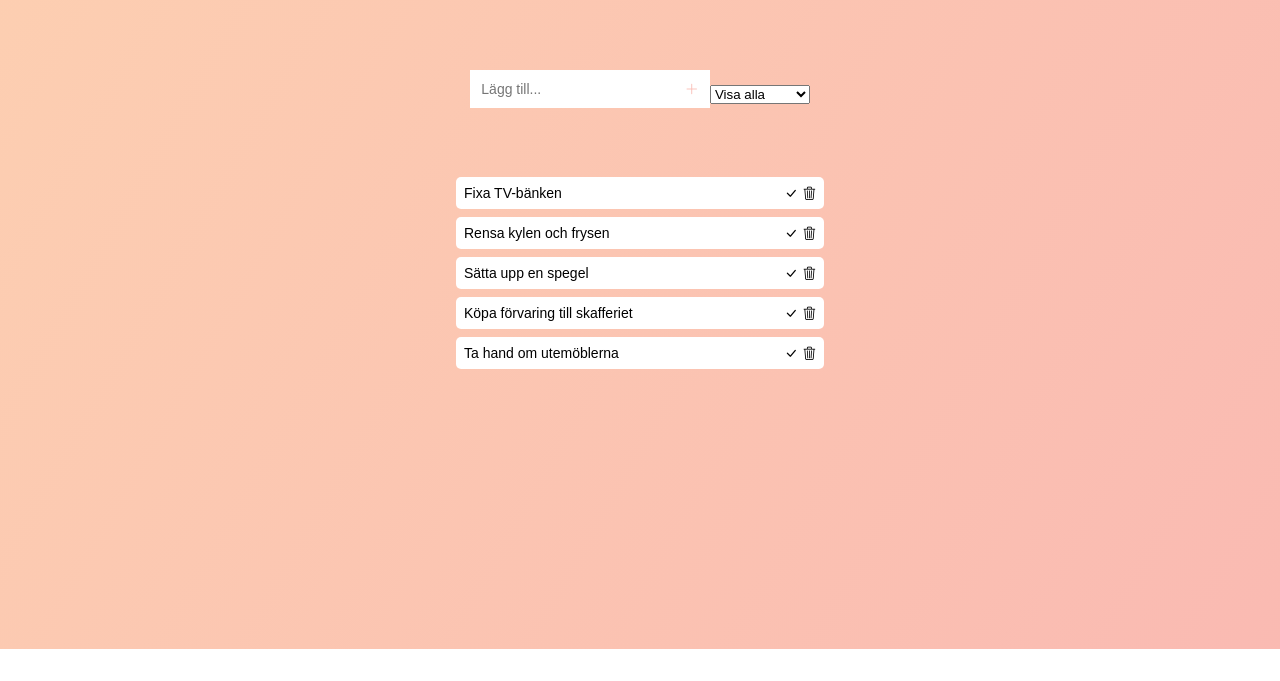
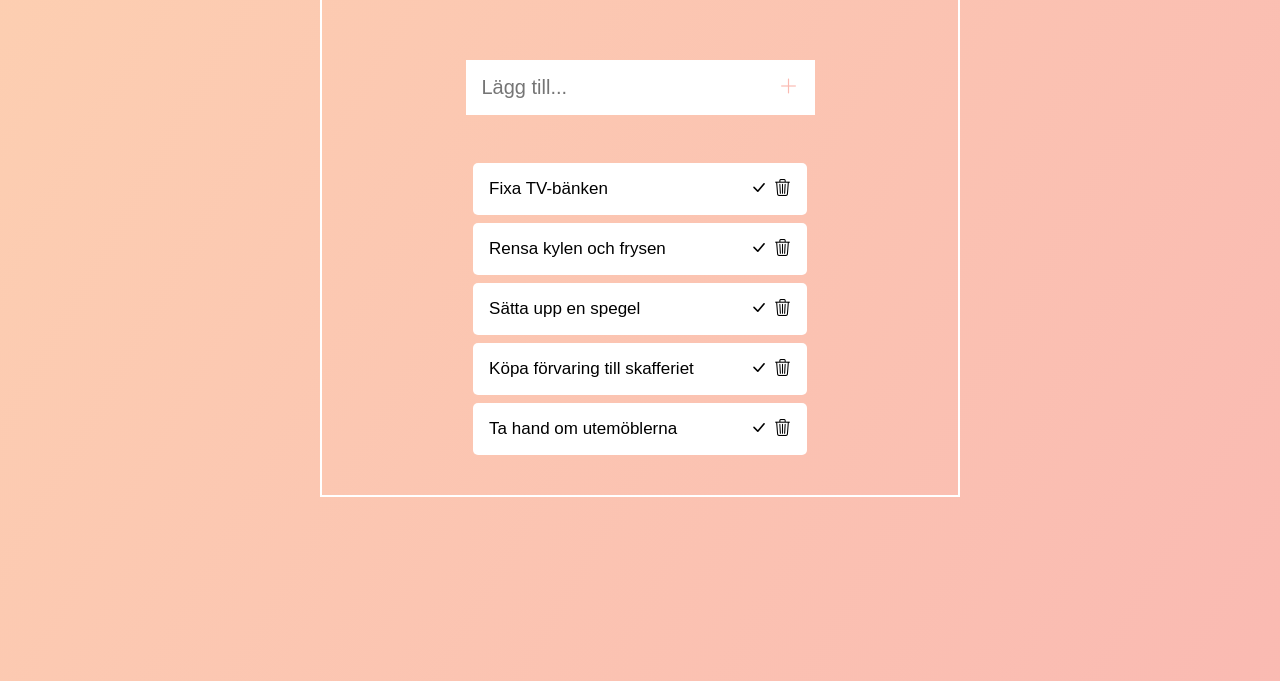
Before and after one commit to Cassandrabook/To-do-list, a website built with Parcel: page src/index.html in a window 1280 px wide. Shown: the part 151-832 px from the top of the page. Before the commit the page ends 800 px from the top, so only its background shows below. Built offline with nearby package versions, Linux system fonts and the light colour scheme.

Commit message:
changed my styling

```diff
--- a/src/index.html
+++ b/src/index.html
@@ -8,13 +8,13 @@
 
     <link rel="stylesheet" href="scss/main.scss">
     <link rel="stylesheet" href="https://cdn.jsdelivr.net/npm/bootstrap-icons@1.9.1/font/bootstrap-icons.css">
-    <script defer src="js/main.js"></script>
+    <script defer src="js/main.js" type="module"></script>
 </head>
 <body>
 
     <main class="container">
         <div class="title">
-            <h1>My To-do List</h1>
+            <h1>Min To-do Lista</h1>
         </div>
 
         <form class="form">
@@ -22,13 +22,6 @@
             <button class="form__button" type="button" id="todo-btn">
                 <i class="bi bi-plus-lg"></i>
             </button>
-            <div class="form__select">
-                <select name="todos" class="form__selectTodo">
-                    <option value="all">Visa alla</option>
-                    <option value="all">Visa färdiga</option>
-                    <option value="all">Visa ofärdiga</option>
-                </select>
-            </div>
         </form>
 
         <div class="todo" id="todo-container">
--- a/src/js/main.js
+++ b/src/js/main.js
@@ -1,9 +1,10 @@
+// import { todo } from "./models/todo";
+
 let todoList = document.getElementById("todo-list");
 let todoBtn = document.getElementById("todo-btn");
 
 todoBtn.addEventListener("click", addTodo);
 
-//Klass med objekt
 class Todo {
   constructor(todoName) {
     this.todoName = todoName;
@@ -19,10 +20,9 @@ let fifthTodo = new Todo("Ta hand om utemöblerna");
 
 let myTodos = [firstTodo, secoundTodo, thirdTodo, fourthTodo, fifthTodo];
 
-//for loop för min todos
 function createHtml() {
-    // saveToLs();
     todoList.innerHTML = "";
+
   for (let i = 0; i < myTodos.length; i++) {
     let todoLi = document.createElement("li");
     todoLi.classList.add("todo__item");
@@ -30,7 +30,6 @@ function createHtml() {
 
     if(myTodos[i].done === true) {
         todoLi.classList.toggle("complited");
-
     }
 
     todoList.appendChild(todoLi);
@@ -58,16 +57,14 @@ function createHtml() {
     });
 
     function checkItem() {
-    //   todoLi.classList.toggle("complited");
       console.log(myTodos);
       myTodos[i].done = !myTodos[i].done;
-      createHtml();
+      createHtml(event);
     }
   }
 }
 
 function removeItem(removeItem) {
-    //   todoLi.remove();
       console.log(myTodos);
       myTodos.splice(removeItem, 1);
       createHtml();
@@ -75,7 +72,6 @@ function removeItem(removeItem) {
 
 createHtml();
 
-//funktion för min input knapp//
 function addTodo() {
   todoList.innerHTML = "";
 
--- /dev/null
+++ b/src/js/models/todo.js
@@ -0,0 +1,6 @@
+export class Todo {
+    constructor(todoName) {
+      this.todoName = todoName;
+      this.done = false;
+    }
+  }
--- /dev/null
+++ b/src/scss/_buttons.scss
@@ -0,0 +1,37 @@
+@use "colors" as c;
+
+@mixin btnCompleted {
+    &__btnCompleted{
+        margin-right: 7px;
+        border: none;
+        background: c.$main-color;
+        cursor: pointer;
+        transition: all 0.3s ease;
+
+        .bi-check-lg{
+            pointer-events: none;
+            font-size: 17px;
+        }
+    }
+
+    &__btnCompleted:hover{
+        color: rgb(4, 235, 23);
+    }
+}
+
+@mixin btnRemove {
+    &__btnDelete{
+        border: none;
+        background: c.$main-color;
+        cursor: pointer;
+        transition: all 0.3s ease;
+
+        .bi-trash3{
+            pointer-events: none;
+            font-size: 17px;
+        }
+    }
+    &__btnDelete:hover{
+        color: red;
+    }
+}
--- /dev/null
+++ b/src/scss/_colors.scss
@@ -0,0 +1,7 @@
+$first-bgc-color: rgba(252, 189, 147, 0.72);
+
+$second-bgc-color: rgb(250, 186, 178);
+
+$main-color: white;
+
+$text-color: black;
--- a/src/scss/_hero.scss
+++ b/src/scss/_hero.scss
@@ -1,3 +1,7 @@
+@use "colors" as c;
+@use "mixins" as m;
+@use "buttons" as b;
+
 *{
     margin: 0;
     padding: 0;
@@ -5,44 +9,43 @@
 }
 
 body{
-    background-image: linear-gradient(120deg, rgba(252, 189, 147, 0.72), rgb(250, 186, 178));
-    color: white;
+    background-image: linear-gradient(120deg, c.$first-bgc-color, c.$second-bgc-color);
+    color: c.$main-color;
     font-family: sans-serif;
-    height: 100vh;
+    min-height: 100vh;
 }
 
+.container{
+    border: 2px solid c.$main-color;
+    width: 50%;
+    margin: 2rem auto;
+    margin-bottom: 2rem;
+    padding-bottom: 2rem;
+}
+
+h1{
+    border-bottom: 2px solid c.$main-color;
+}
 
 .title, .form{
     font-size: 30px;
     display: flex;
     justify-content: center;
     align-items: center;
-    height: 20vh;
+    height: 17vh;
 }
 
 .form{
+    @include m.form;
+}
 
-    &__input, &__button{
-        background: white;
-        border: none;
-        padding: 0.7rem;
-        font-size: 14px;
+.todo{
+    @include m.myTodos;
+    @include b.btnCompleted;
+    @include b.btnRemove;
+}
 
-    }
-
-    &__button{
-        color: rgb(250, 186, 178);
-        background: white;
-        cursor: pointer;
-        transition: all 0.3s ease;
-    }
-
-    &__button:hover{
-        color: white;
-        background: rgb(250, 186, 178);;
-    }
-
-    &__select{
-
-    }
+.complited{
+    text-decoration: line-through;
+    opacity: 0.5;
 }
--- /dev/null
+++ b/src/scss/_mixins.scss
@@ -0,0 +1,44 @@
+@use "colors" as c;
+
+@mixin form {
+    &__input, &__button{
+        background: c.$main-color;
+        border: none;
+        padding: 1rem;
+        font-size: 20px;
+    }
+
+    &__button{
+        color: c.$second-bgc-color;
+        background: c.$main-color;
+        cursor: pointer;
+        transition: all 0.3s ease;
+    }
+
+    &__button:hover{
+        color: c.$main-color;
+        background: c.$second-bgc-color;
+    }
+}
+
+@mixin myTodos {
+    display: flex;
+    justify-content: center;
+    align-items: center;
+
+    &__list{
+        min-width: 55%;
+        list-style: none;
+        color: c.$text-color;
+        font-size: 17px;
+    }
+
+    &__item{
+        background: c.$main-color;
+        margin: 0.5rem;
+        display: flex;
+        justify-content: space-between;
+        padding: 1rem;
+        border-radius: 5px;
+    }
+}
--- a/src/scss/_todos.scss
+++ /dev/null
@@ -1,65 +0,0 @@
-.todo{
-    display: flex;
-    justify-content: center;
-    align-items: center;
-
-
-    &__list{
-        min-width: 30%;
-        list-style: none;
-
-
-        color: black;
-        font-size: 14px;
-
-    }
-
-    &__item{
-        background: white;
-        margin: 0.5rem;
-        display: flex;
-        justify-content: space-between;
-        padding: 0.5rem;
-        border-radius: 5px;
-    }
-
-    &__btnContainer{
-
-    }
-
-    &__btnCompleted{
-        margin-right: 5px;
-        border: none;
-        background: white;
-        cursor: pointer;
-        transition: all 0.3s ease;
-
-        .bi-check-lg{
-            pointer-events: none;
-
-        }
-    }
-    &__btnCompleted:hover{
-        color: rgb(4, 235, 23);
-    }
-
-    &__btnDelete{
-        border: none;
-        background: white;
-        cursor: pointer;
-        transition: all 0.3s ease;
-
-        .bi-trash3{
-            pointer-events: none;
-        }
-    }
-
-    &__btnDelete:hover{
-        color: red;
-    }
-}
-
-.complited{
-    text-decoration: line-through;
-    opacity: 0.5;
-}
--- a/src/scss/main.scss
+++ b/src/scss/main.scss
@@ -1,2 +1 @@
 @use "hero";
-@use "todos";
```
